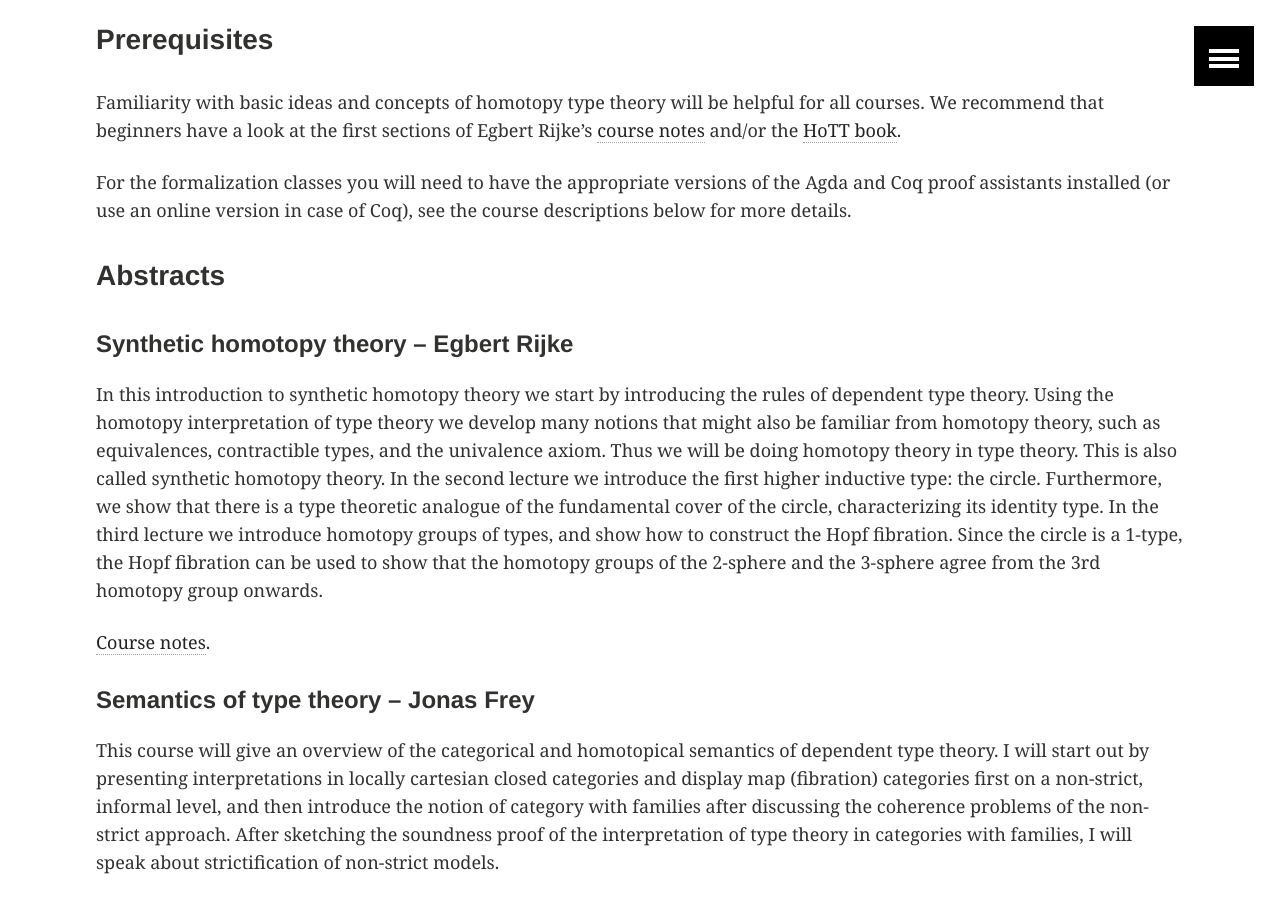
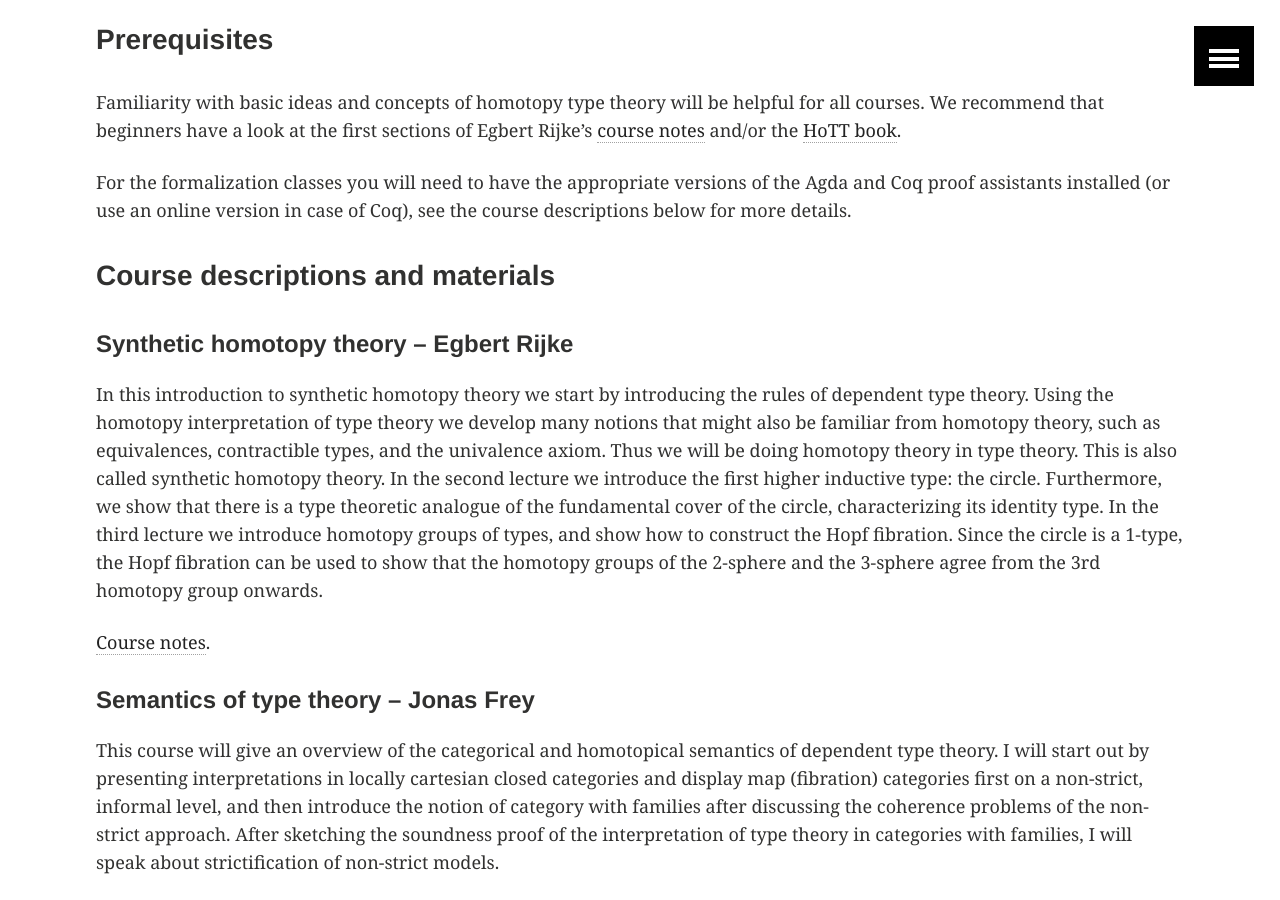
Before and after one commit to HoTT/HoTT-2019, a Jekyll site: the page built from summer-school.md, in a window 1280 px wide and 900 px high, scrolled down 2109 px. Built offline with Jekyll 4.4.1, drawn with Linux system fonts in a browser that asks for light colours.

Commit message:
change header

```diff
--- a/summer-school.md
+++ b/summer-school.md
@@ -47,7 +47,7 @@ For the formalization classes you will need to have the appropriate versions of
 the Agda and Coq proof assistants installed (or use an online version in case of
 Coq), see the course descriptions below for more details.
 
-### Abstracts
+### Course descriptions and materials
 
 #### Synthetic homotopy theory -- Egbert Rijke
 
```
